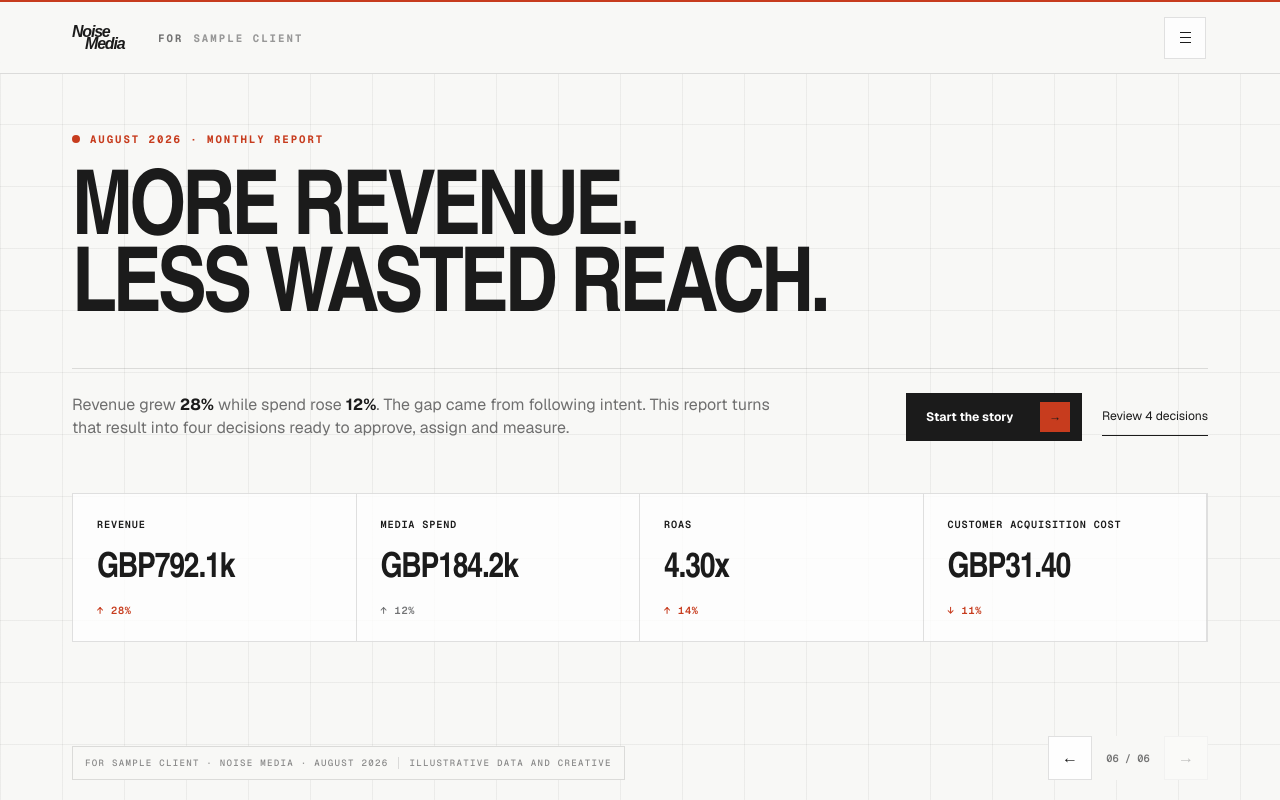
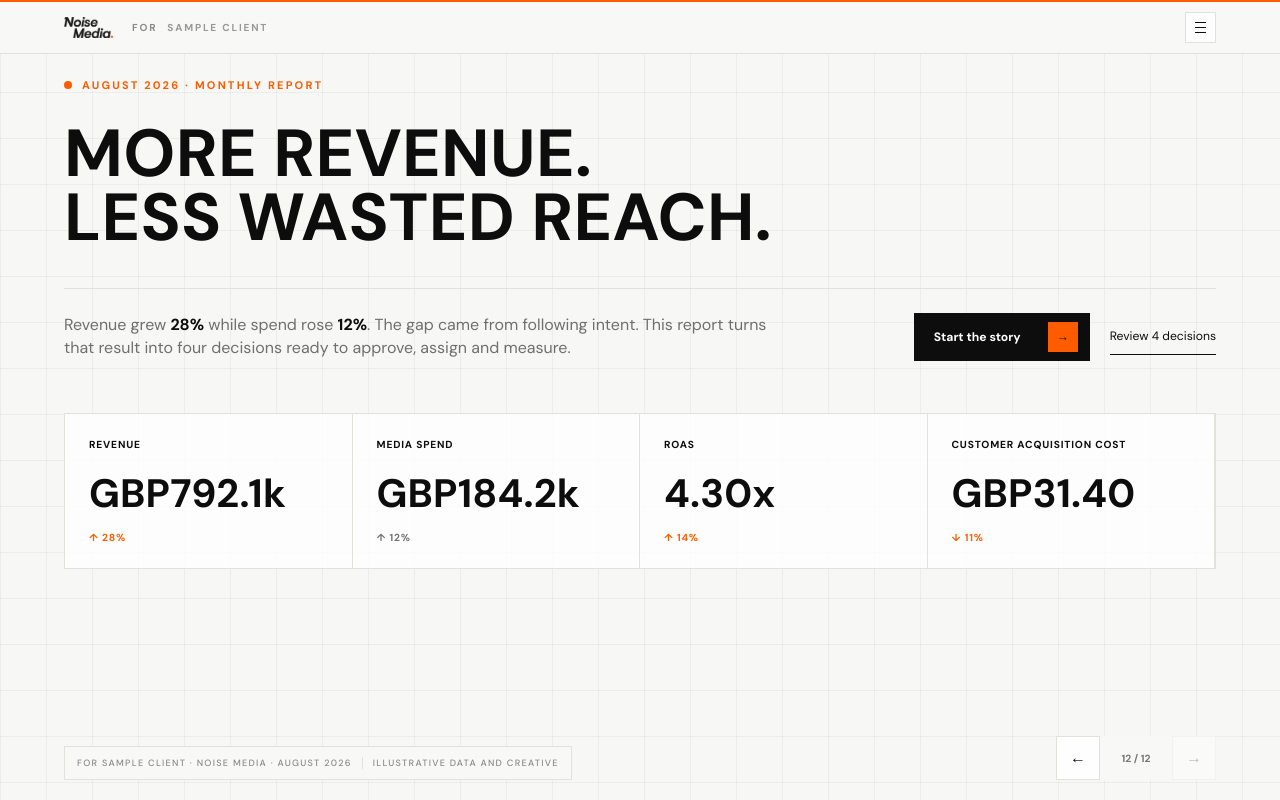
Before and after one commit to NOISEMEDIAGROUP/noise-client-reporting-template, a Next.js app: page / in a window 1280 px wide. Built offline with nearby package versions, Linux system fonts and the light colour scheme.

Commit message:
Use exact Noise fonts and continuous horizontal story

```diff
--- a/app/globals.css
+++ b/app/globals.css
@@ -1,13 +1,13 @@
 @import "tailwindcss";
 
 :root {
-  --ink: #1b1b1b;
-  --paper: #f0eee6;
-  --white: #f8f8e9;
-  --cobalt: #70140f;
-  --coral: #c73c1e;
-  --acid: #f8f8e9;
-  --line: rgba(16, 17, 20, 0.2);
+  --ink: #0d0d0d;
+  --paper: #f7f7f5;
+  --white: #ffffff;
+  --cobalt: #0d0d0d;
+  --coral: #ff5c00;
+  --acid: #f7f7f5;
+  --line: #e2e2dd;
   --page-pad: max(7vw, 44px);
 }
 
@@ -20,11 +20,13 @@ html {
 }
 
 body {
+  --font-geist-sans: var(--font-dm-sans);
+  --font-geist-mono: var(--font-dm-sans);
   margin: 0;
   overflow: hidden;
   background: var(--ink);
   color: var(--ink);
-  font-family: var(--font-geist-sans), Arial, Helvetica, sans-serif;
+  font-family: var(--font-dm-sans), system-ui, -apple-system, sans-serif;
   -webkit-font-smoothing: antialiased;
 }
 
@@ -2013,13 +2015,13 @@ footer {
 
 /* Clean editorial analysis skin — based on the live Noise analysis platform. */
 :root {
-  --canvas: #f8f8f6;
+  --canvas: #f7f7f5;
   --panel: #ffffff;
-  --muted: #737373;
-  --hairline: rgba(27, 27, 27, 0.13);
-  --gridline: rgba(27, 27, 27, 0.055);
-  --headline-font: "Arial Narrow", "Roboto Condensed", "Helvetica Neue Condensed", Impact, sans-serif;
-  --page-pad: max(5vw, 72px);
+  --muted: #8a8a8a;
+  --hairline: #e2e2dd;
+  --gridline: rgba(13, 13, 13, 0.045);
+  --headline-font: var(--font-barlow-condensed), "Arial Narrow", sans-serif;
+  --page-pad: clamp(28px, 5vw, 84px);
 }
 
 body {
@@ -2038,9 +2040,9 @@ body {
 
 .topbar {
   top: 2px;
-  min-height: 72px;
-  grid-template-columns: auto 1fr 44px;
-  gap: 24px;
+  min-height: 52px;
+  grid-template-columns: auto 1fr 31px;
+  gap: 14px;
   padding: 0 var(--page-pad);
   color: var(--ink);
   background: rgba(248, 248, 246, 0.96);
@@ -2050,11 +2052,11 @@ body {
 
 .noise-mark {
   display: grid;
-  width: 62px;
+  width: 54px;
   padding: 0;
   color: var(--ink);
   font-family: Arial, Helvetica, sans-serif;
-  font-size: 1rem;
+  font-size: 0.82rem;
   font-weight: 900;
   font-style: italic;
   line-height: 0.74;
@@ -2072,8 +2074,8 @@ body {
 .report-name {
   gap: 10px;
   color: var(--muted);
-  font: 650 0.67rem var(--font-geist-mono), monospace;
-  letter-spacing: 0.19em;
+  font: 700 0.63rem var(--font-dm-sans), sans-serif;
+  letter-spacing: 0.18em;
   text-transform: uppercase;
 }
 
@@ -2091,8 +2093,8 @@ body {
   display: grid;
   place-content: center;
   gap: 4px;
-  width: 42px;
-  height: 42px;
+  width: 31px;
+  height: 31px;
   padding: 0;
   border: 1px solid var(--hairline);
   color: var(--ink);
@@ -2121,10 +2123,10 @@ body {
 }
 
 .chapter-nav {
-  top: 74px;
+  top: 52px;
   right: var(--page-pad);
   left: auto;
-  width: min(480px, calc(100vw - (var(--page-pad) * 2)));
+  width: min(420px, calc(100vw - (var(--page-pad) * 2)));
   min-height: 0;
   display: block;
   padding: 24px;
@@ -2148,7 +2150,7 @@ body {
   display: block;
   margin: 0 0 14px;
   color: var(--coral);
-  font: 650 0.63rem var(--font-geist-mono), monospace;
+  font: 700 0.63rem var(--font-dm-sans), sans-serif;
   letter-spacing: 0.15em;
 }
 
@@ -2201,25 +2203,25 @@ body {
 }
 
 .chapter {
-  padding: 138px var(--page-pad) 126px;
+  padding: clamp(78px, 9vh, 112px) var(--page-pad) 88px;
   color: var(--ink);
   background-color: var(--canvas);
   background-image:
     linear-gradient(var(--gridline) 1px, transparent 1px),
     linear-gradient(90deg, var(--gridline) 1px, transparent 1px);
-  background-size: 62px 62px;
+  background-size: 46px 46px;
 }
 
 .hero {
   min-height: 100vh;
-  padding-top: 132px;
-  padding-bottom: 126px;
+  padding-top: clamp(78px, 9vh, 112px);
+  padding-bottom: 88px;
   color: var(--ink);
   background-color: var(--canvas);
   background-image:
     linear-gradient(var(--gridline) 1px, transparent 1px),
     linear-gradient(90deg, var(--gridline) 1px, transparent 1px);
-  background-size: 62px 62px;
+  background-size: 46px 46px;
 }
 
 .hero::after {
@@ -2230,8 +2232,10 @@ body {
 .eyebrow,
 .mini-label {
   color: var(--coral);
-  font-size: 0.67rem;
-  letter-spacing: 0.18em;
+  font-family: var(--font-dm-sans), sans-serif;
+  font-size: 0.6875rem;
+  font-weight: 700;
+  letter-spacing: 0.2em;
 }
 
 .hero-kicker {
@@ -2261,11 +2265,11 @@ body {
 }
 
 .hero h1 {
-  max-width: 1200px;
-  font-size: clamp(4.2rem, 7vw, 8.2rem);
-  font-weight: 900;
-  line-height: 0.86;
-  letter-spacing: -0.045em;
+  max-width: 1180px;
+  font-size: clamp(34px, 5.2vw, 74px);
+  font-weight: 700;
+  line-height: 0.96;
+  letter-spacing: 0.005em;
 }
 
 .hero h1 span {
@@ -2335,9 +2339,9 @@ body {
 
 .metric-ribbon strong {
   font-family: var(--headline-font);
-  font-size: clamp(1.9rem, 2.7vw, 3rem);
-  font-weight: 900;
-  letter-spacing: -0.035em;
+  font-size: clamp(2rem, 3.1vw, 3.25rem);
+  font-weight: 700;
+  letter-spacing: 0.005em;
 }
 
 .metric-ribbon small.up {
@@ -2376,10 +2380,10 @@ body {
 
 .chapter-header h2 {
   max-width: 900px;
-  font-size: clamp(3.2rem, 5.5vw, 6.6rem);
-  font-weight: 900;
-  line-height: 0.86;
-  letter-spacing: -0.035em;
+  font-size: clamp(30px, 4.4vw, 62px);
+  font-weight: 700;
+  line-height: 0.96;
+  letter-spacing: 0.005em;
 }
 
 .chapter-header > p,
@@ -2413,8 +2417,8 @@ body {
 }
 
 .story-beat > strong {
-  font-weight: 900;
-  letter-spacing: -0.025em;
+  font-weight: 700;
+  letter-spacing: 0.005em;
 }
 
 .evidence-card {
@@ -2439,7 +2443,7 @@ body {
 .quote-card blockquote {
   font-family: var(--headline-font);
   font-style: normal;
-  font-weight: 900;
+  font-weight: 700;
   text-transform: uppercase;
 }
 
@@ -2450,8 +2454,8 @@ body {
 }
 
 .replay-intro h3 {
-  font-weight: 900;
-  letter-spacing: -0.025em;
+  font-weight: 700;
+  letter-spacing: 0.01em;
 }
 
 .replay-comparison > div {
@@ -2499,8 +2503,8 @@ body {
 }
 
 .campaign-result > strong {
-  font-weight: 900;
-  letter-spacing: -0.035em;
+  font-weight: 700;
+  letter-spacing: 0.005em;
 }
 
 .campaign-result > em {
@@ -2558,7 +2562,7 @@ body {
 
 .creative-score > strong {
   font-family: var(--headline-font);
-  font-weight: 900;
+  font-weight: 700;
 }
 
 .register-summary {
@@ -2634,8 +2638,8 @@ body {
 }
 
 .final-payoff p {
-  font-weight: 900;
-  letter-spacing: -0.035em;
+  font-weight: 700;
+  letter-spacing: 0.005em;
 }
 
 .final-payoff em {
@@ -2707,11 +2711,11 @@ footer span + span {
   }
 
   .chapter {
-    padding-top: 126px;
+    padding-top: clamp(78px, 9vh, 112px);
   }
 
   .hero {
-    padding-top: 118px;
+    padding-top: clamp(78px, 9vh, 112px);
   }
 
   .chapter-header {
@@ -2719,7 +2723,7 @@ footer span + span {
   }
 
   .hero h1 {
-    font-size: clamp(4rem, 9vw, 6.8rem);
+    font-size: clamp(34px, 7vw, 68px);
   }
 }
 
@@ -2730,8 +2734,8 @@ footer span + span {
 
   .topbar {
     top: 2px;
-    min-height: 64px;
-    grid-template-columns: auto 1fr 42px;
+    min-height: 52px;
+    grid-template-columns: auto 1fr 31px;
     padding: 0 var(--page-pad);
   }
 
@@ -2750,7 +2754,7 @@ footer span + span {
   }
 
   .chapter-nav {
-    top: 66px;
+    top: 52px;
     right: var(--page-pad);
     bottom: auto;
     left: var(--page-pad);
@@ -2783,14 +2787,14 @@ footer span + span {
   }
 
   .chapter {
-    padding: 104px var(--page-pad) 112px;
-    background-size: 44px 44px;
+    padding: 82px var(--page-pad) 96px;
+    background-size: 46px 46px;
   }
 
   .hero {
-    padding-top: 102px;
-    padding-bottom: 112px;
-    background-size: 44px 44px;
+    padding-top: 82px;
+    padding-bottom: 96px;
+    background-size: 46px 46px;
   }
 
   .hero-kicker {
@@ -2799,8 +2803,8 @@ footer span + span {
 
   .hero h1 {
     max-width: 100%;
-    font-size: clamp(3.6rem, 17vw, 6rem);
-    line-height: 0.84;
+    font-size: clamp(3rem, 15vw, 5.2rem);
+    line-height: 0.94;
   }
 
   .hero-bottom {
@@ -2831,7 +2835,7 @@ footer span + span {
   }
 
   .chapter-header h2 {
-    font-size: clamp(3rem, 15vw, 5rem);
+    font-size: clamp(2.8rem, 13vw, 4.6rem);
   }
 
   .chapter-header > p,
@@ -2901,3 +2905,262 @@ footer span + span {
     display: none;
   }
 }
+
+/* One continuous horizontal report: every piece of the story is a viewport. */
+.noise-mark {
+  display: block;
+  width: 54px;
+}
+
+.noise-mark img {
+  display: block;
+  width: auto;
+  height: 21px;
+  object-fit: contain;
+}
+
+.horizontal-story {
+  scroll-snap-type: x proximity;
+  touch-action: pan-x;
+}
+
+.chapter {
+  overflow: hidden;
+}
+
+.chapter-run {
+  display: flex;
+  flex: 0 0 auto;
+  width: auto;
+  min-width: 0;
+  padding: 0;
+  overflow: visible;
+  scroll-snap-align: none;
+}
+
+.story-panel {
+  position: relative;
+  flex: 0 0 100vw;
+  width: 100vw;
+  height: 100vh;
+  min-height: 100vh;
+  display: flex;
+  flex-direction: column;
+  justify-content: center;
+  padding: clamp(72px, 8vh, 96px) var(--page-pad) 70px;
+  overflow: hidden;
+  scroll-snap-align: start;
+  scroll-snap-stop: always;
+}
+
+.story-panel .chapter-header {
+  margin-bottom: clamp(24px, 4vh, 46px);
+}
+
+.performance-lead .performance-story,
+.campaign-lead .selector,
+.channel-story-panel .channel-layout,
+.creative-overview-panel .creative-grid,
+.action-lead-panel .register-summary {
+  flex: 0 0 auto;
+}
+
+.performance-lead .performance-story {
+  margin-bottom: 0;
+}
+
+.performance-lead .story-beat {
+  min-height: min(29vh, 260px);
+}
+
+.evidence-panel .evidence-grid {
+  width: 100%;
+}
+
+.evidence-panel .evidence-card {
+  min-height: min(58vh, 500px);
+}
+
+.evidence-panel .comparison-chart {
+  height: min(43vh, 370px);
+}
+
+.replay-panel .result-replay {
+  width: 100%;
+  min-height: min(58vh, 520px);
+  margin-top: 0;
+}
+
+.campaign-detail-panel .campaign-panel {
+  width: 100%;
+  min-height: min(52vh, 470px);
+}
+
+.campaign-detail-panel .embedded-decision {
+  width: 100%;
+  min-height: min(15vh, 132px);
+}
+
+.campaign-detail-panel .campaign-result {
+  padding-top: 26px;
+  padding-bottom: 20px;
+}
+
+.campaign-detail-panel .campaign-result > strong {
+  font-size: clamp(4rem, 8vw, 7.5rem);
+}
+
+.channel-story-panel .channel-layout {
+  width: 100%;
+}
+
+.creative-overview-panel .creative-image {
+  aspect-ratio: 16 / 9;
+}
+
+.creative-overview-panel .creative-grid {
+  min-height: 0;
+}
+
+.creative-detail-panel .creative-analysis {
+  width: 100%;
+  margin-top: 0;
+}
+
+.creative-detail-panel .creative-brief-action {
+  width: 100%;
+  min-height: min(16vh, 142px);
+}
+
+.action-lead-panel .register-summary {
+  width: 100%;
+}
+
+.action-register-panel .action-register {
+  width: 100%;
+  height: min(72vh, 650px);
+  display: grid;
+  grid-template-columns: repeat(2, minmax(0, 1fr));
+  grid-template-rows: repeat(2, minmax(0, 1fr));
+  border: 1px solid var(--hairline);
+}
+
+.action-register-panel .register-head {
+  display: none;
+}
+
+.action-register-panel .action-row {
+  min-height: 0;
+  display: grid;
+  grid-template-columns: minmax(0, 1fr) 190px 116px;
+  border-right: 1px solid var(--hairline);
+}
+
+.action-register-panel .action-row:nth-child(odd) {
+  border-right: 0;
+}
+
+.action-register-panel .action-main,
+.action-register-panel .action-row dl,
+.action-register-panel .status-control {
+  min-width: 0;
+  padding: 20px;
+}
+
+.action-register-panel .action-meta {
+  margin-bottom: 14px;
+}
+
+.action-register-panel .action-main h3 {
+  margin-top: 12px;
+  font-size: clamp(1.15rem, 1.5vw, 1.65rem);
+}
+
+.action-register-panel .action-row dl > div {
+  grid-template-columns: 52px 1fr;
+  font-size: 0.58rem;
+}
+
+.action-register-panel .status-control {
+  font-size: 0.58rem;
+}
+
+.action-finale-panel .action-loop {
+  width: 100%;
+  margin: 0 0 18px;
+}
+
+.action-finale-panel .final-payoff {
+  width: 100%;
+  min-height: min(58vh, 520px);
+  margin-top: 0;
+}
+
+.action-finale-panel .final-payoff p {
+  font-size: clamp(3rem, 5.8vw, 6.4rem);
+}
+
+@media (max-height: 780px) and (min-width: 721px) {
+  .story-panel {
+    padding-top: 66px;
+    padding-bottom: 56px;
+  }
+
+  .story-panel .chapter-header {
+    margin-bottom: 20px;
+  }
+
+  .chapter-header h2 {
+    font-size: clamp(28px, 3.7vw, 50px);
+  }
+
+  .chapter-header > p,
+  .chapter-header.on-dark > p,
+  .action-chapter .chapter-header > p {
+    margin-top: 25px;
+  }
+
+  .performance-lead .story-beat {
+    min-height: 220px;
+  }
+
+  .creative-overview-panel .creative-image {
+    aspect-ratio: 2 / 1;
+  }
+
+  .channel-list button {
+    min-height: 86px;
+  }
+
+  .channel-metrics > div {
+    min-height: 118px;
+  }
+
+  .channel-narrative .narrative-block {
+    min-height: 190px;
+  }
+}
+
+@media (max-width: 720px) {
+  .horizontal-story {
+    touch-action: pan-x pan-y;
+  }
+
+  .story-panel {
+    justify-content: flex-start;
+    padding: 76px var(--page-pad) 92px;
+    overflow-y: auto;
+  }
+
+  .action-register-panel .action-register {
+    height: auto;
+    display: block;
+  }
+
+  .action-register-panel .action-row {
+    display: grid;
+    grid-template-columns: 1fr;
+    min-height: 0;
+    border-right: 0;
+  }
+}
--- a/app/layout.tsx
+++ b/app/layout.tsx
@@ -1,15 +1,17 @@
 import type { Metadata } from "next";
-import { Geist, Geist_Mono } from "next/font/google";
+import { Barlow_Condensed, DM_Sans } from "next/font/google";
 import "./globals.css";
 
-const geistSans = Geist({
-  variable: "--font-geist-sans",
+const dmSans = DM_Sans({
+  variable: "--font-dm-sans",
   subsets: ["latin"],
+  weight: ["400", "500", "700"],
 });
 
-const geistMono = Geist_Mono({
-  variable: "--font-geist-mono",
+const barlowCondensed = Barlow_Condensed({
+  variable: "--font-barlow-condensed",
   subsets: ["latin"],
+  weight: ["600", "700"],
 });
 
 export const metadata: Metadata = {
@@ -25,7 +27,7 @@ export default function RootLayout({
 }>) {
   return (
     <html lang="en">
-      <body className={`${geistSans.variable} ${geistMono.variable}`}>
+      <body className={`${dmSans.variable} ${barlowCondensed.variable}`}>
         {children}
       </body>
     </html>
--- a/app/page.tsx
+++ b/app/page.tsx
@@ -180,10 +180,12 @@ const actions = [
 ];
 
 const actionStatusOrder = ["Ready", "Approved", "In progress", "Done"];
+const storyPanelCount = 12;
 
 export default function Home() {
   const storyRef = useRef<HTMLElement>(null);
   const [activeChapter, setActiveChapter] = useState("overview");
+  const [activePanelIndex, setActivePanelIndex] = useState(0);
   const [menuOpen, setMenuOpen] = useState(false);
   const [campaignIndex, setCampaignIndex] = useState(0);
   const [channelIndex, setChannelIndex] = useState(0);
@@ -197,26 +199,29 @@ export default function Home() {
     return `${((index + 1) / chapters.length) * 100}%`;
   }, [activeChapter]);
 
-  const activeChapterIndex = chapters.findIndex(
-    (chapter) => chapter.id === activeChapter,
+  useEffect(() => {
+    const story = storyRef.current;
+    if (!story) return;
+    const panels = Array.from(
+      story.querySelectorAll<HTMLElement>("[data-story-panel]"),
     );
-
-  useEffect(() => {
-    const sections = chapters
-      .map((chapter) => document.getElementById(chapter.id))
-      .filter(Boolean) as HTMLElement[];
 
     const observer = new IntersectionObserver(
       (entries) => {
         const visible = entries
           .filter((entry) => entry.isIntersecting)
           .sort((a, b) => b.intersectionRatio - a.intersectionRatio)[0];
-        if (visible?.target.id) setActiveChapter(visible.target.id);
+        if (!visible) return;
+        const panel = visible.target as HTMLElement;
+        const chapter = panel.closest<HTMLElement>(".chapter");
+        if (chapter?.id) setActiveChapter(chapter.id);
+        const panelIndex = panels.indexOf(panel);
+        if (panelIndex >= 0) setActivePanelIndex(panelIndex);
       },
-      { root: storyRef.current, threshold: [0.55, 0.75] },
+      { root: story, threshold: [0.55, 0.75] },
     );
 
-    sections.forEach((section) => observer.observe(section));
+    panels.forEach((panel) => observer.observe(panel));
     return () => observer.disconnect();
   }, []);
 
@@ -228,12 +233,17 @@ export default function Home() {
     story.scrollTo({ left: section.offsetLeft, behavior: "smooth" });
   };
 
-  const stepChapter = (direction: number) => {
+  const stepPanel = (direction: number) => {
+    const story = storyRef.current;
+    if (!story) return;
+    const panels = Array.from(
+      story.querySelectorAll<HTMLElement>("[data-story-panel]"),
+    );
     const nextIndex = Math.min(
-      chapters.length - 1,
-      Math.max(0, activeChapterIndex + direction),
+      panels.length - 1,
+      Math.max(0, activePanelIndex + direction),
     );
-    jumpTo(chapters[nextIndex].id);
+    story.scrollTo({ left: panels[nextIndex].offsetLeft, behavior: "smooth" });
   };
 
   const campaign = campaigns[campaignIndex];
@@ -265,8 +275,7 @@ export default function Home() {
           onClick={() => jumpTo("overview")}
           aria-label="Return to the report cover"
         >
-          <span>Noise</span>
-          <span>Media</span>
+          <img src="/noise-logo-black.png" alt="Noise Media" />
         </button>
         <div className="report-name">
           <span>For</span>
@@ -315,13 +324,18 @@ export default function Home() {
         className="horizontal-story"
         ref={storyRef}
         tabIndex={0}
+        onWheel={(event) => {
+          if (Math.abs(event.deltaY) <= Math.abs(event.deltaX)) return;
+          event.preventDefault();
+          storyRef.current?.scrollBy({ left: event.deltaY, behavior: "auto" });
+        }}
         onKeyDown={(event) => {
-          if (event.key === "ArrowRight") stepChapter(1);
-          if (event.key === "ArrowLeft") stepChapter(-1);
+          if (event.key === "ArrowRight") stepPanel(1);
+          if (event.key === "ArrowLeft") stepPanel(-1);
         }}
         aria-label="Horizontal performance report"
       >
-        <section className="chapter hero" id="overview">
+        <section className="chapter hero" id="overview" data-story-panel>
           <div className="hero-kicker reveal">August 2026 · Monthly report</div>
           <h1>
             More revenue.
@@ -371,7 +385,8 @@ export default function Home() {
           </div>
         </section>
 
-        <section className="chapter light" id="performance">
+        <section className="chapter chapter-run light" id="performance">
+          <div className="story-panel performance-lead" data-story-panel>
             <ChapterHeader
             number="01"
             eyebrow="Overall performance"
@@ -407,7 +422,9 @@ export default function Home() {
               </p>
             </div>
             </div>
+          </div>
 
+          <div className="story-panel evidence-panel" data-story-panel>
             <div className="evidence-grid">
             <article className="evidence-card chart-card">
               <div className="card-topline">
@@ -438,7 +455,9 @@ export default function Home() {
               </details>
             </article>
             </div>
+          </div>
 
+          <div className="story-panel replay-panel" data-story-panel>
             <article className="result-replay">
             <div className="replay-intro">
               <span className="mini-label">Result brought to life</span>
@@ -469,9 +488,11 @@ export default function Home() {
               <button onClick={() => jumpTo("actions")}>Decision triggered · A-01</button>
             </div>
             </article>
+          </div>
         </section>
 
-        <section className="chapter dark" id="campaigns">
+        <section className="chapter chapter-run dark" id="campaigns">
+          <div className="story-panel campaign-lead" data-story-panel>
             <ChapterHeader
             number="02"
             eyebrow="Campaign breakdown"
@@ -494,7 +515,9 @@ export default function Home() {
               </button>
             ))}
             </div>
+          </div>
 
+          <div className="story-panel campaign-detail-panel" data-story-panel>
             <div className="campaign-panel" role="tabpanel">
             <div className="campaign-result">
               <span className="status-pill">{campaign.status}</span>
@@ -524,9 +547,11 @@ export default function Home() {
             </div>
             <button onClick={() => jumpTo("actions")}>Open in action register ↘</button>
             </div>
+          </div>
         </section>
 
-        <section className="chapter light" id="channels">
+        <section className="chapter chapter-run light" id="channels">
+          <div className="story-panel channel-story-panel" data-story-panel>
             <ChapterHeader
             number="03"
             eyebrow="Channel breakdown"
@@ -564,9 +589,11 @@ export default function Home() {
               </div>
             </div>
             </div>
+          </div>
         </section>
 
-        <section className="chapter creative-chapter" id="creative">
+        <section className="chapter chapter-run creative-chapter" id="creative">
+          <div className="story-panel creative-overview-panel" data-story-panel>
             <ChapterHeader
             number="04"
             eyebrow="Top-performing creative"
@@ -599,7 +626,9 @@ export default function Home() {
               </button>
             ))}
             </div>
+          </div>
 
+          <div className="story-panel creative-detail-panel" data-story-panel>
             <div className="creative-analysis" aria-live="polite">
             <div className="creative-score">
               <span>Selected creative</span>
@@ -617,9 +646,11 @@ export default function Home() {
             </div>
             <button onClick={() => jumpTo("actions")}>Add to action register ↘</button>
             </div>
+          </div>
         </section>
 
-        <section className="chapter action-chapter" id="actions">
+        <section className="chapter chapter-run action-chapter" id="actions">
+          <div className="story-panel action-lead-panel" data-story-panel>
             <ChapterHeader
             number="05"
             eyebrow="Live action register"
@@ -632,7 +663,9 @@ export default function Home() {
             <div><strong>{actionStatuses.filter((status) => status !== "Ready").length}</strong><span>Moved forward</span></div>
             <p>A recommendation without ownership and a success threshold is commentary. This is the working layer.</p>
             </div>
+          </div>
 
+          <div className="story-panel action-register-panel" data-story-panel>
             <div className="action-register" aria-label="Action register">
             <div className="register-head" aria-hidden="true">
               <span>Signal + action</span>
@@ -664,7 +697,9 @@ export default function Home() {
               </article>
             ))}
             </div>
+          </div>
 
+          <div className="story-panel action-finale-panel" data-story-panel>
             <div className="action-loop" aria-label="How the report drives action">
               <span>01 <b>See the result</b></span>
               <span>02 <b>Understand the cause</b></span>
@@ -679,7 +714,8 @@ export default function Home() {
                 <br />
                 <em>Decisions you can move.</em>
               </p>
-            <button onClick={() => jumpTo("overview")}>Back to the top ↑</button>
+              <button onClick={() => jumpTo("overview")}>Back to the start ←</button>
+            </div>
           </div>
         </section>
       </main>
@@ -687,17 +723,19 @@ export default function Home() {
       <div className="slide-controls" aria-label="Slide controls">
         <span>Use ← →</span>
         <button
-          onClick={() => stepChapter(-1)}
-          disabled={activeChapterIndex === 0}
-          aria-label="Previous chapter"
+          onClick={() => stepPanel(-1)}
+          disabled={activePanelIndex === 0}
+          aria-label="Previous panel"
         >
           ←
         </button>
-        <strong>0{activeChapterIndex + 1} / 0{chapters.length}</strong>
+        <strong>
+          {String(activePanelIndex + 1).padStart(2, "0")} / {storyPanelCount}
+        </strong>
         <button
-          onClick={() => stepChapter(1)}
-          disabled={activeChapterIndex === chapters.length - 1}
-          aria-label="Next chapter"
+          onClick={() => stepPanel(1)}
+          disabled={activePanelIndex === storyPanelCount - 1}
+          aria-label="Next panel"
         >
           →
         </button>
```
Also changed, not shown: public/noise-logo-black.png (added), 1 other file (tests, documents, lock files or other folders). Lines whose indentation alone changed are shown as unchanged.
